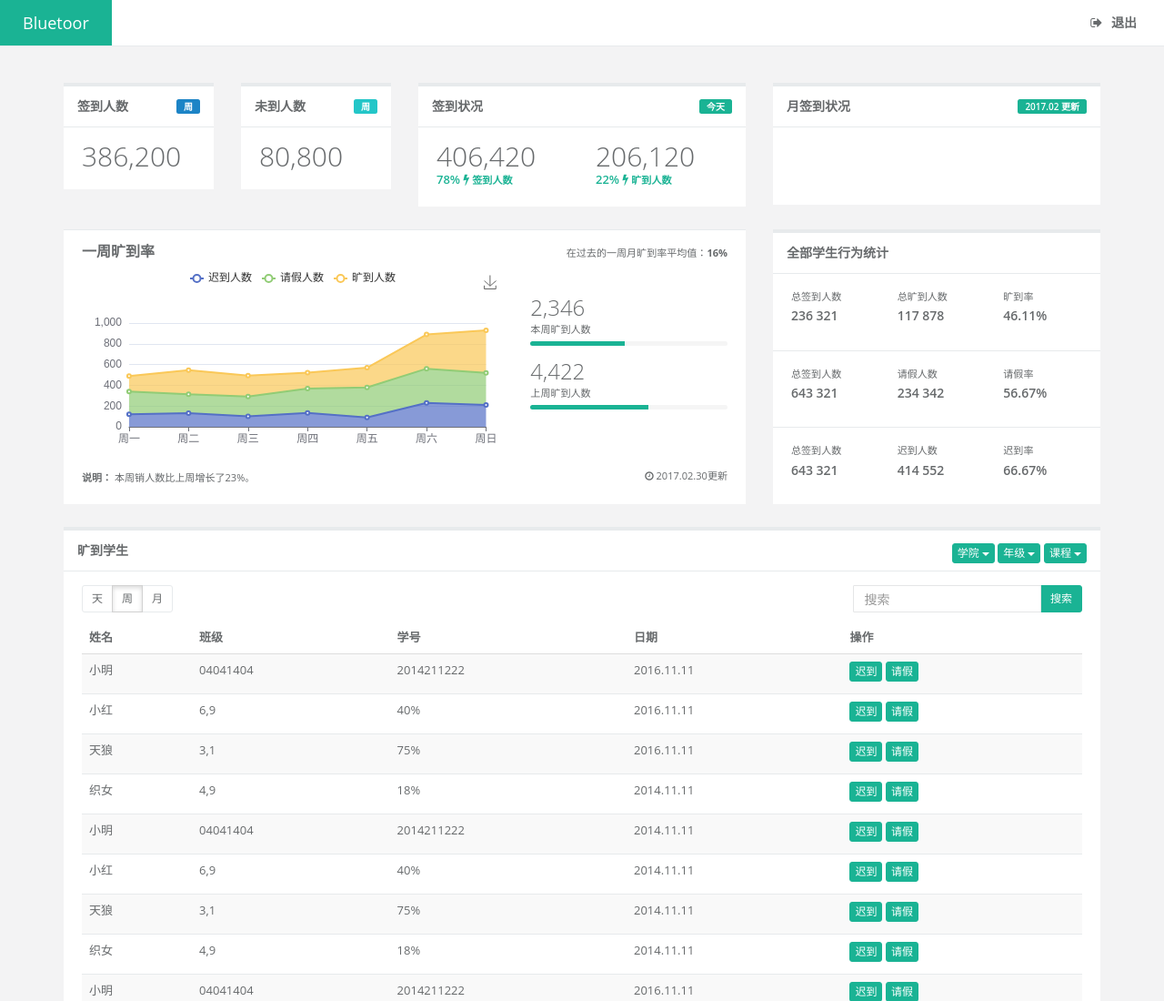
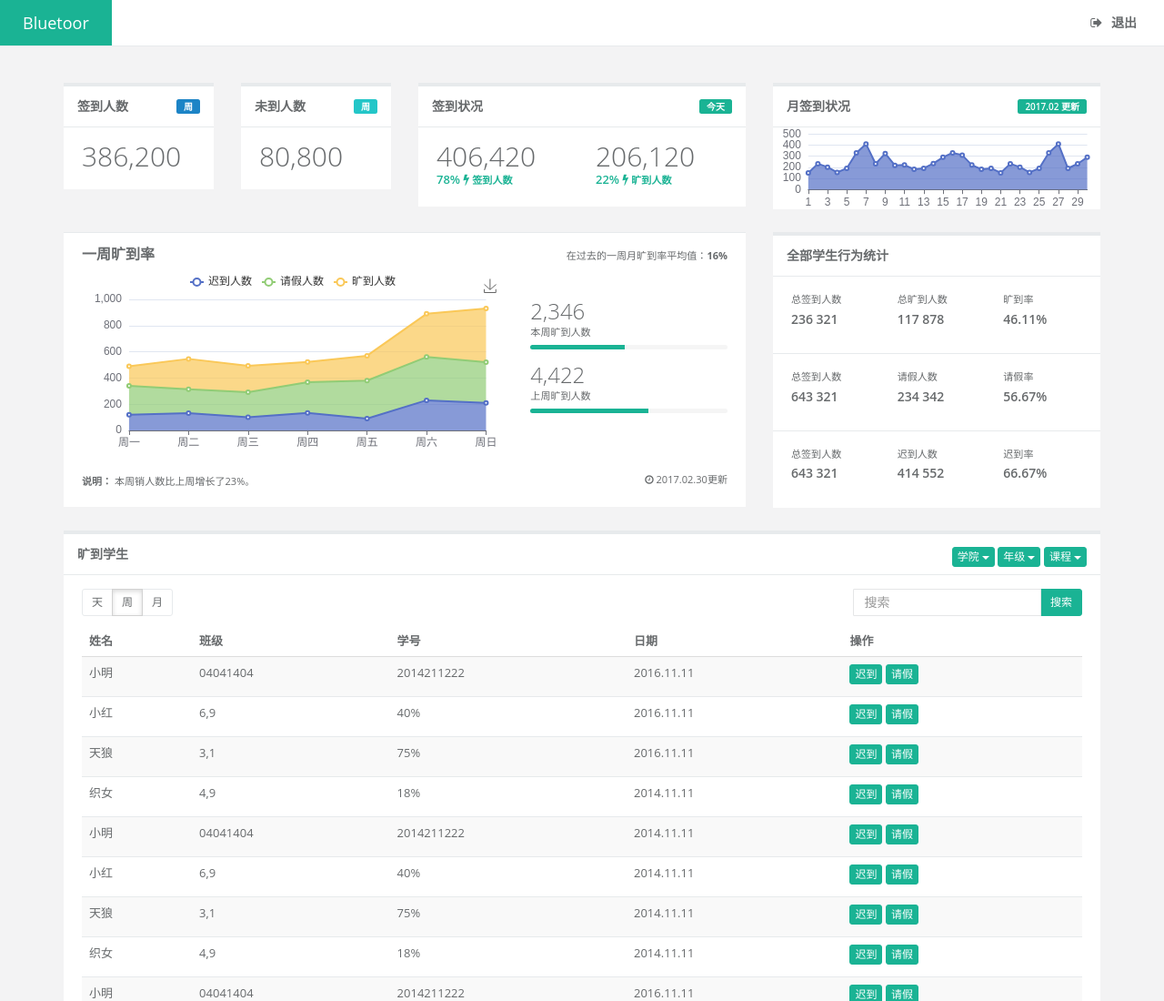
Before and after one commit to honeypigs/bluetoor, a plain HTML site: page index.html in a window 1280 px wide. Shown: the top 1100 px of the page at 91% size. Drawn offline with nearby package versions, Linux system fonts and the light colour scheme; a web font is replaced by a local one.

Commit message:
example finish

```diff
--- a/index.html
+++ b/index.html
@@ -99,7 +99,7 @@
                                     </div>
                                 </div>
                                 <div class="ibox-content no-padding">
-                                    <div class="flot-chart m-t-lg" style="height: 55px;">
+                                    <div class="flot-chart m-t-lg" style="height: 90px; margin-top: 0;">
                                         <div class="flot-chart-content" id="flot-chart1"></div>
                                     </div>
                                 </div>
@@ -469,6 +469,48 @@
     <script src="js/plugins/echarts/echarts.js"></script>
 
     <script>
+        var chart = echarts.init(document.getElementById('flot-chart1'));
+        var option = {
+            tooltip : {
+                trigger: 'axis'
+            },
+            grid: {
+                left: '3%',
+                right: '4%',
+                bottom: '2%',
+                top: '8%',
+                containLabel: true
+            },
+            xAxis : [
+                {
+                    type : 'category',
+                    boundaryGap : false,
+                    data : ['1','2','3','4','5','6','7','8','9','10',
+                    '11','12','13','14','15','16','17','18','19','20',
+                    '21','22','23','24','25','26','27','28','29','30']
+                }
+            ],
+            yAxis : [
+                {
+                    type : 'value'
+                }
+            ],
+            series : [
+                {
+                    name:'旷到人数',
+                    type:'line',
+                    stack: '总量',
+                    areaStyle: {normal: {}},
+                    data:[150, 232, 201, 154, 190, 330, 410, 231, 324, 217,
+                    220, 182, 191, 234, 290, 330, 310, 220, 182, 191,
+                    150, 232, 201, 154, 190, 330, 410, 190, 231, 290]
+                }
+            ]
+        };
+        chart.setOption(option);
+    </script>
+
+    <script>
         var myChart = echarts.init(document.getElementById('lineChart'));
         var option = {
             tooltip : {
@@ -488,6 +530,7 @@
                 left: '3%',
                 right: '4%',
                 bottom: '3%',
+                top: '15%',
                 containLabel: true
             },
             xAxis : [
```
